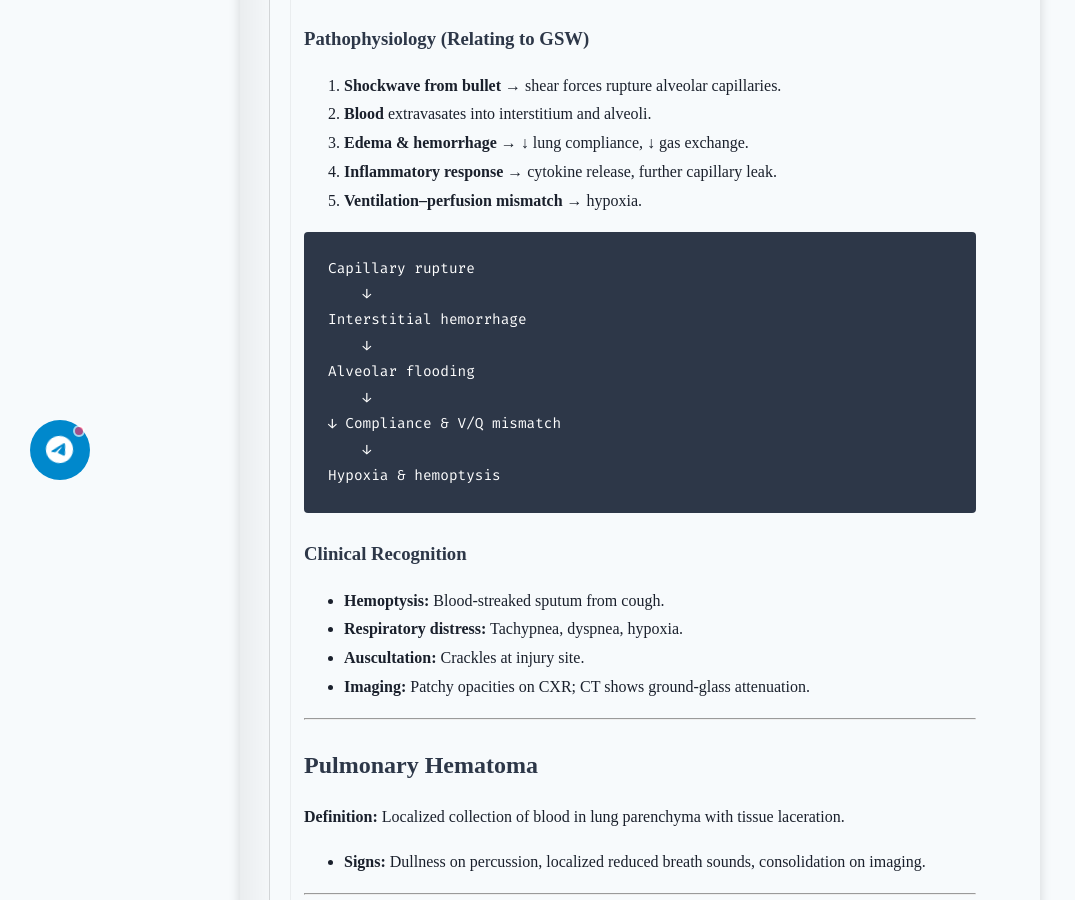
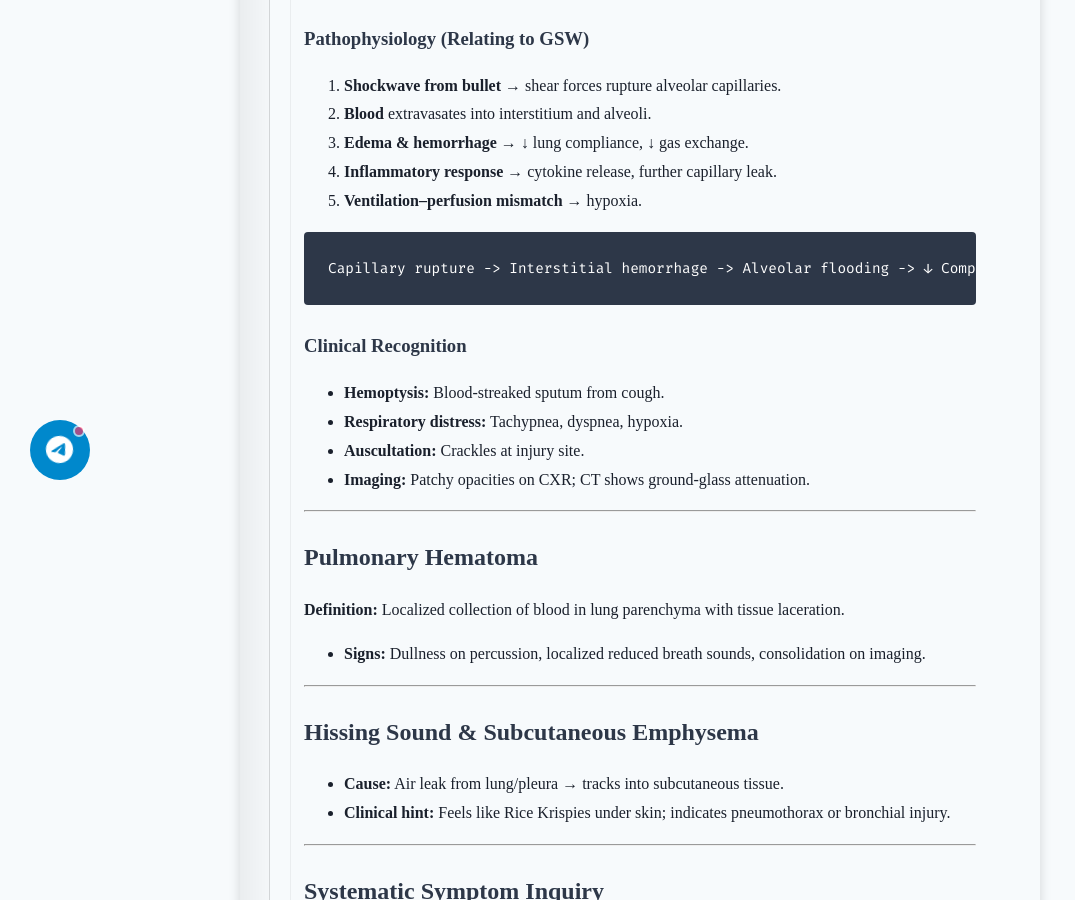
Before and after one commit to Nadira3/Nadira3.github.io, a Jekyll site: the page built from _journal/2025-04-28-cardiothoracic-surgery.markdown, in a window 1280 px wide and 900 px high, scrolled down 2112 px. Shown: the whole window, without its empty margins (0-1075 px from the left). Built offline with Jekyll 4.4.1, drawn with Linux system fonts in a browser that asks for light colours; some web fonts are replaced.

Commit message:
sequence formatting changed to horizontal layout

````diff
--- a/_journal/2025-04-28-cardiothoracic-surgery.markdown
+++ b/_journal/2025-04-28-cardiothoracic-surgery.markdown
@@ -80,15 +80,7 @@ Case Study: Chest Trauma(Gunshot Wound)
 5. **Ventilation–perfusion mismatch** → hypoxia.
 
 ```text
-Capillary rupture
-    ↓
-Interstitial hemorrhage
-    ↓
-Alveolar flooding
-    ↓
-↓ Compliance & V/Q mismatch
-    ↓
-Hypoxia & hemoptysis
+Capillary rupture -> Interstitial hemorrhage -> Alveolar flooding -> ↓ Compliance & V/Q mismatch -> Hypoxia & hemoptysis
 ```
 
 ### Clinical Recognition
````
